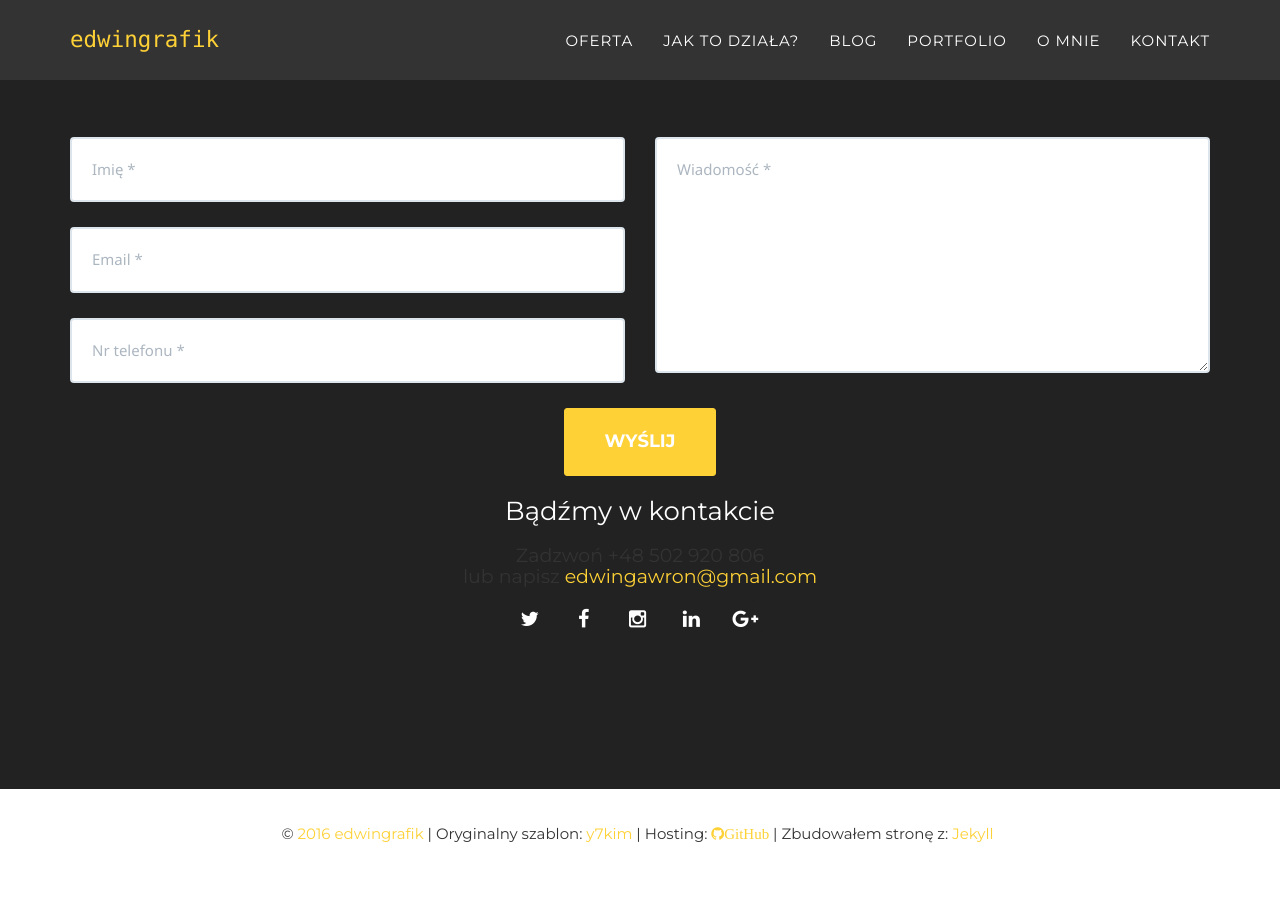
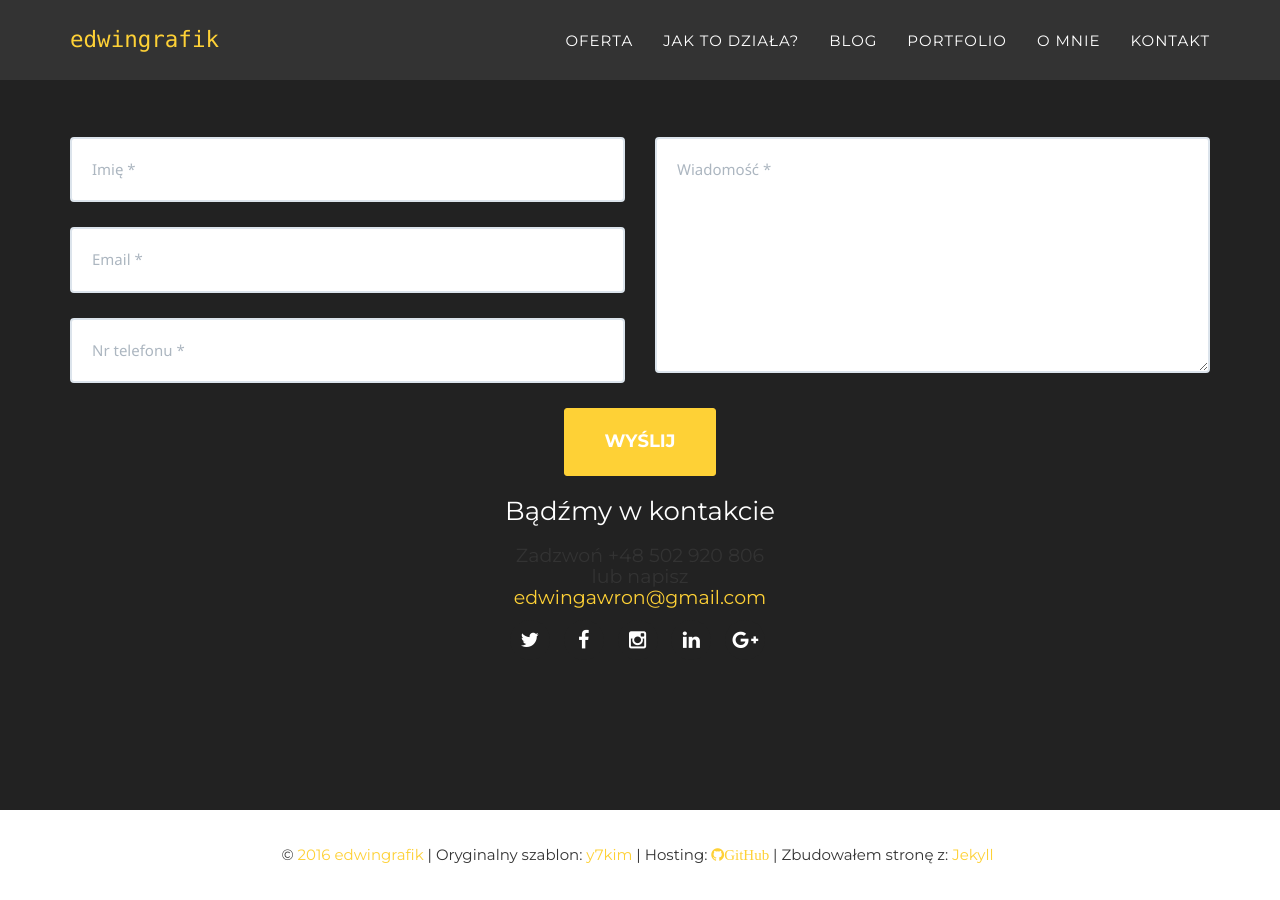
Before and after one commit to edwingrafik/edwingrafik.github.io, a Jekyll site: the page built from Blog/blog.html, in a window 1280 px wide and 900 px high, scrolled down 1205 px. Built offline with Jekyll 4.4.1, drawn with Linux system fonts in a browser that asks for light colours; some web fonts are replaced; before the commit the page ends 2084 px from its top, so only the background shows below that.

```diff
--- a/_includes/contact.html
+++ b/_includes/contact.html
@@ -41,7 +41,7 @@
         <div class="col-md-12 text-center">
           <h3 class="section-heading">Bądźmy w kontakcie</h3>
           <div class="col-md-12 text-center">
-          <h4>Zadzwoń +48 502 920 806<br>lub napisz <a href="mailto:edwingawron@gmail.com">edwingawron@gmail.com</a></h4>
+          <h4>Zadzwoń +48 502 920 806<br>lub napisz<br><a href="mailto:edwingawron@gmail.com">edwingawron@gmail.com</a></h4>
           </div>
           <ul class="list-inline social-buttons">
             {% for network in site.social %}
```
